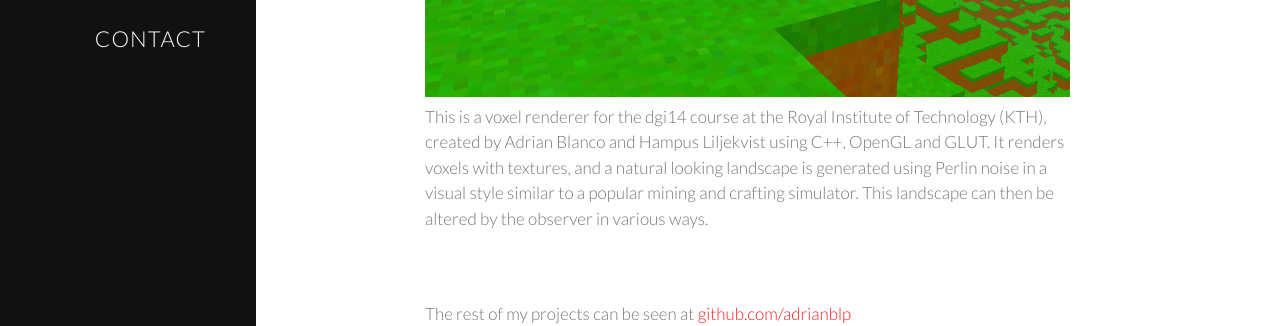
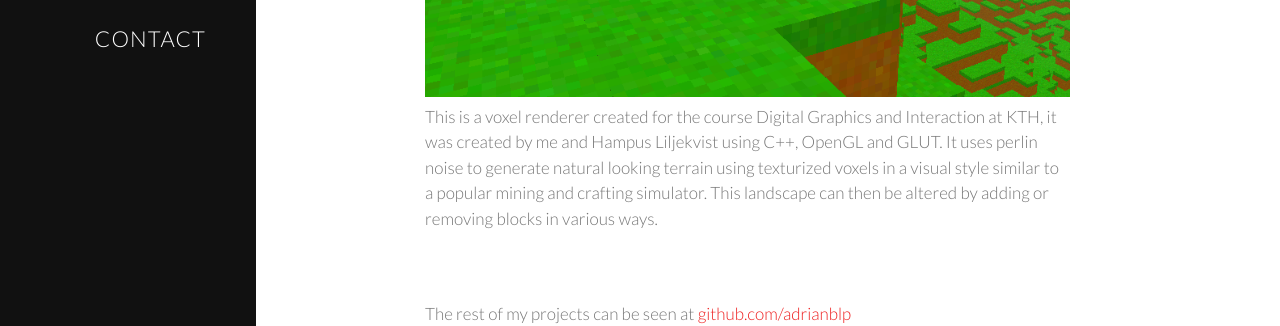
Before and after one commit to adrianblancode/adrianblancode.github.io, a Jekyll site: the page built from portfolio/index.html, in a window 1280 px wide and 900 px high, scrolled down 1389 px. Shown: the part 503-829 px from the top of the window. Built offline with Jekyll 4.4.1, drawn with Linux system fonts in a browser that asks for light colours; nearby versions of some CDN libraries.

Commit message:
update voxel text

```diff
--- a/portfolio/index.html
+++ b/portfolio/index.html
@@ -31,7 +31,7 @@
     <a src="/images/voxel-renderer.png" title="Voxel Renderer" target="_blank">
       <img src="/images/voxel-renderer.png" alt="Voxel Renderer"/>
     </a>
-    <p>This is a voxel renderer for the dgi14 course at the Royal Institute of Technology (KTH), created by Adrian Blanco and Hampus Liljekvist using C++, OpenGL and GLUT. It renders voxels with textures, and a natural looking landscape is generated using Perlin noise in a visual style similar to a popular mining and crafting simulator. This landscape can then be altered by the observer in various ways.</p>
+    <p>This is a voxel renderer created for the course Digital Graphics and Interaction at KTH, it was created by me and Hampus Liljekvist using C++, OpenGL and GLUT. It uses perlin noise to generate natural looking terrain using texturized voxels in a visual style similar to a popular mining and crafting simulator. This landscape can then be altered by adding or removing blocks in various ways.</p>
   </section>
   <section>
   	<p>The rest of my projects can be seen at <a href="https://github.com/adrianblp" title="My github profile">github.com/adrianblp</a></p>
```
